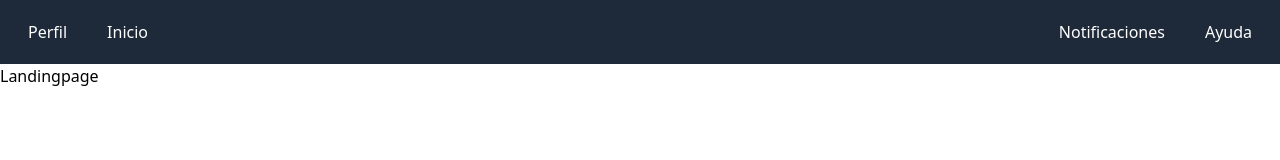
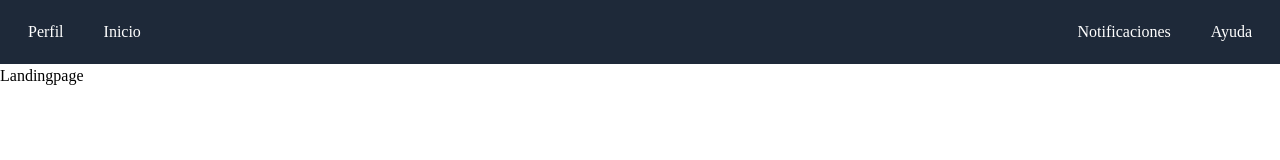
Before and after one commit to TournierSebastian/s21-02-ft-webapp, a React (Vite) app in the folder frontend/: page / in a window 1280 px wide. Shown: the top 160 px of the page. Built offline with nearby package versions, Linux system fonts and the light colour scheme.

Commit message:
Tipo de fuente

```diff
--- a/frontend/src/Styles/Global.css
+++ b/frontend/src/Styles/Global.css
@@ -31,3 +31,9 @@ main {
     flex-direction: column;
     min-height: 100vh;
 }
+
+/* Tipo de fuente */
+
+* {
+    font-family: 'GFS Didot';
+}
```
